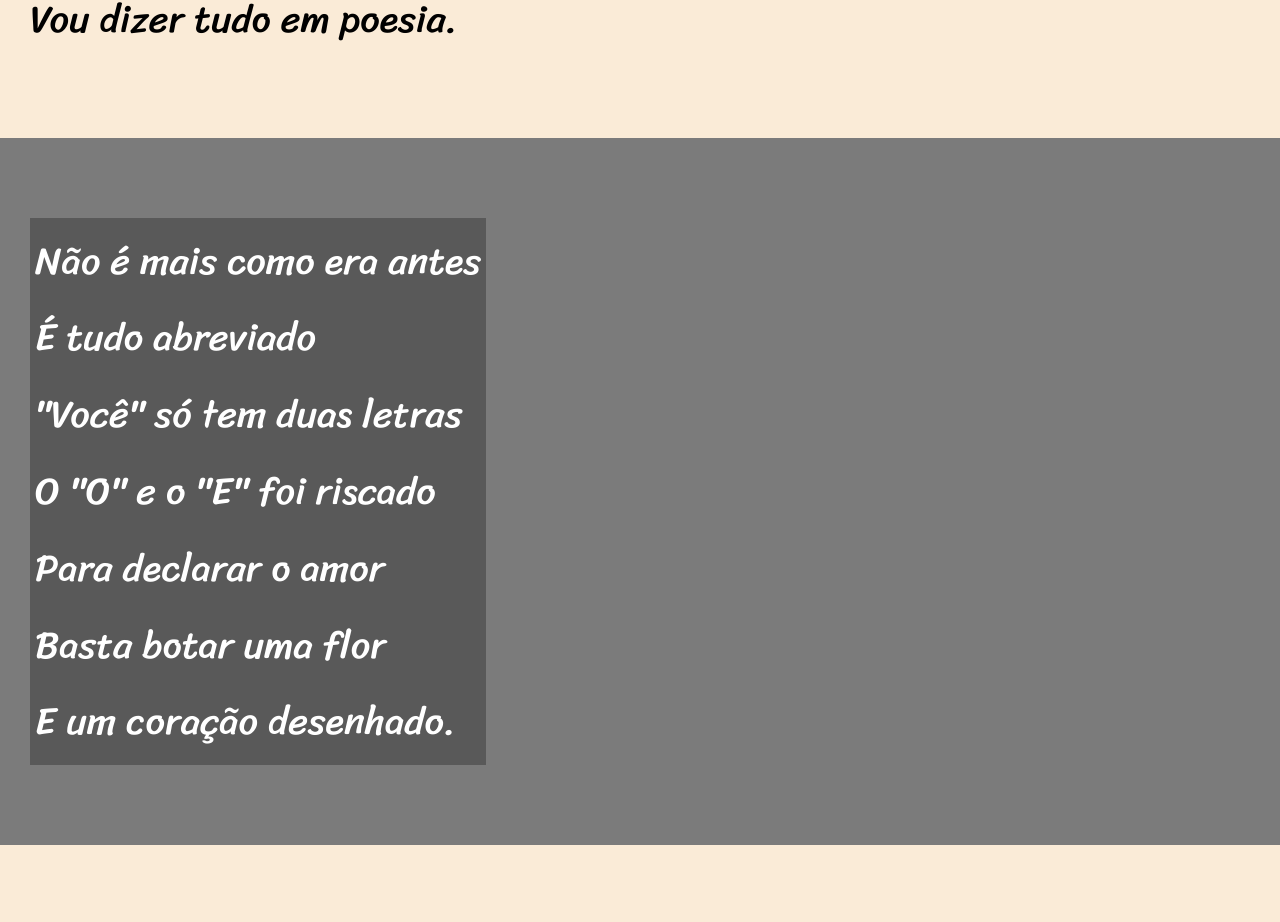
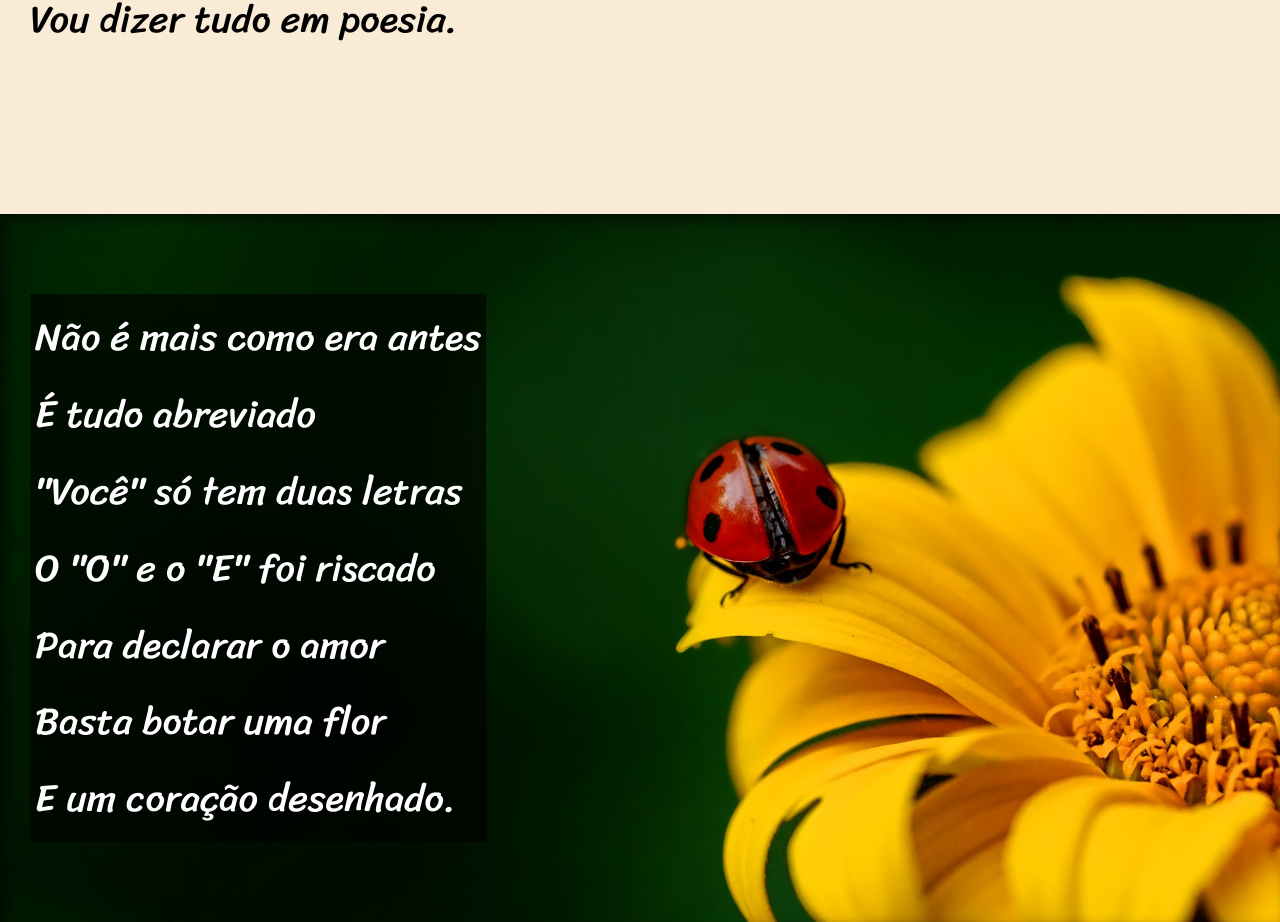
Before and after one commit to thsborges/desafio12, a plain HTML site: page index.html in a window 1280 px wide. Shown: the part 820-1742 px from the top of the page. Drawn offline with Linux system fonts and the light colour scheme.

Commit message:
Update index e estilo

```diff
--- a/estilo/style.css
+++ b/estilo/style.css
@@ -59,6 +59,9 @@
 
 }
 
+section > p {
+    padding-bottom: 2em;
+}
 section.normal {
     background-color: antiquewhite;
     color: black;
@@ -67,12 +70,26 @@
 section.imagem {
     background-color: rgba(0, 0, 0, 0.274);
     color: white;
+    box-shadow: inset 6px 6px 13px 0px rgba(0, 0, 0, 0.507);
+    background-attachment: fixed;
+    background-position: right center;
+    background-size: cover;
+
 }
 
 section.imagem > p {
     display: inline-block;
-    background-color: rgba(0, 0, 0, 0.274);
+    background-color: rgba(0, 0, 0, 0.603);
     padding: 5px;
+    text-shadow: 1px 1px 1px rgba(0, 0, 0, 0.568);
+}
+
+section#img01 {
+    background-image: url('../imagens/background001.jpg');
+}
+
+section#img02 {
+    background-image: url(../imagens/background002.jpg);
 }
 
 footer {
--- a/index.html
+++ b/index.html
@@ -28,7 +28,7 @@
 
 
 
-<section class="imagem">
+<section class="imagem" id="img01">
     <p>
         Não é mais como era antes <br>
         É tudo abreviado <br>
@@ -52,7 +52,7 @@
         Se o saite é muito bom <br>
         Ele vale um alto preço.
     </p>
-    <p><br></p>
+
     <p>
         Pra piorar a liguagem <br>
         O emoticom é um risco <br>
@@ -66,7 +66,7 @@
 
 
 
-<section class="imagem">
+<section class="imagem" id="img02">
     <p>
         Tenho saudade das cartas <br>
         Escritas com a própria mão <br>
@@ -90,7 +90,7 @@
         O mundo ficou cativo <br>
         Da tecnologia do agora.
     </p>
-    <p><br></p>
+
     <p>
         Felizmente, pra orar <br>
         Não precisa de internet <br>
```
